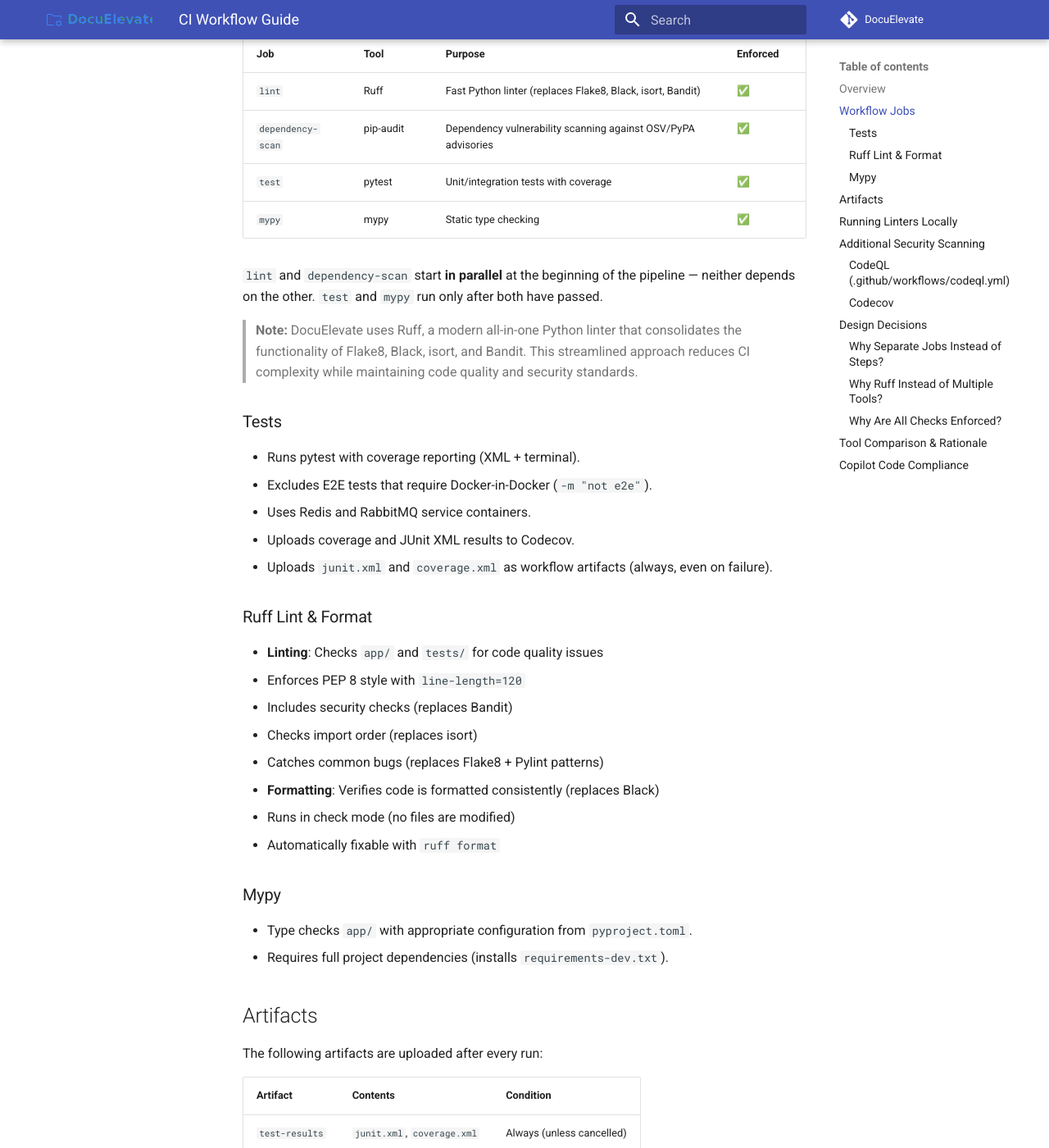
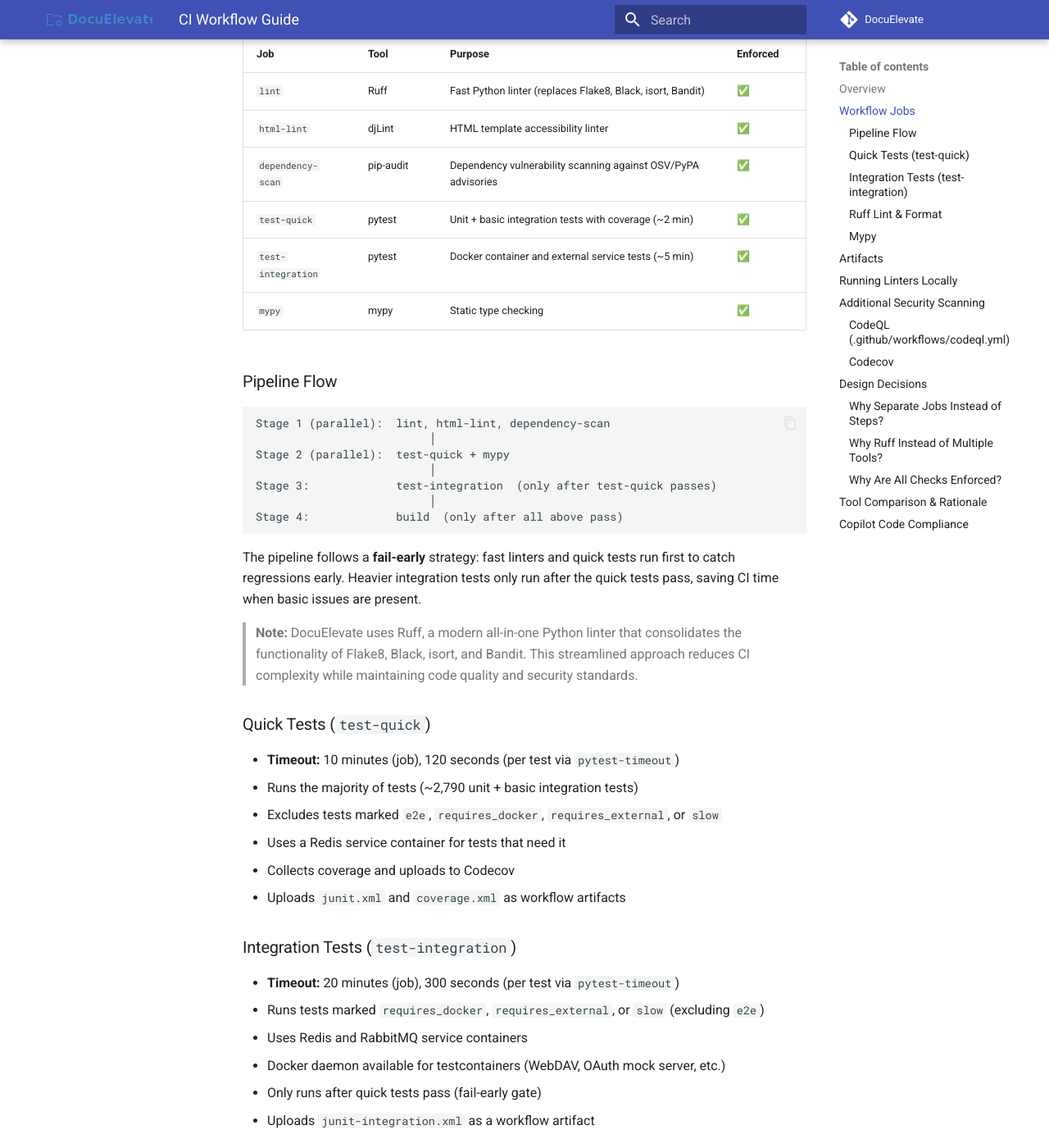
Before and after one commit to christianlouis/DocuElevate, an MkDocs documentation site: the page built from docs/CIWorkflow.md, in a window 1280 px wide and 1400 px high, scrolled down 495 px. Shown: the whole window at 82% size. Built offline with MkDocs 1.6.1 and Material for MkDocs 9.7.7, drawn with Linux system fonts in a browser that asks for light colours; comment, search, counter and statistics services are not loaded; some of the changed text lies outside the part shown.

Commit message:
docs: update CI workflow and integration test documentation for two-stage pipeline
Co-authored-by: christianlouis <361235+christianlouis@users.noreply.github.com>

````diff
--- a/docs/CIWorkflow.md
+++ b/docs/CIWorkflow.md
@@ -11,21 +11,45 @@ The CI workflow (`.github/workflows/tests.yaml`) runs automatically on every pus
 | Job | Tool | Purpose | Enforced |
 |--------|--------|---------------------------------------------|----------|
 | `lint` | Ruff | Fast Python linter (replaces Flake8, Black, isort, Bandit) | ✅ |
+| `html-lint` | djLint | HTML template accessibility linter | ✅ |
 | `dependency-scan` | pip-audit | Dependency vulnerability scanning against OSV/PyPA advisories | ✅ |
-| `test` | pytest | Unit/integration tests with coverage | ✅ |
+| `test-quick` | pytest | Unit + basic integration tests with coverage (~2 min) | ✅ |
+| `test-integration` | pytest | Docker container and external service tests (~5 min) | ✅ |
 | `mypy` | mypy | Static type checking | ✅ |
 
-`lint` and `dependency-scan` start **in parallel** at the beginning of the pipeline — neither depends on the other. `test` and `mypy` run only after both have passed.
+### Pipeline Flow
+
+```
+Stage 1 (parallel):  lint, html-lint, dependency-scan
+                          │
+Stage 2 (parallel):  test-quick + mypy
+                          │
+Stage 3:             test-integration  (only after test-quick passes)
+                          │
+Stage 4:             build  (only after all above pass)
+```
+
+The pipeline follows a **fail-early** strategy: fast linters and quick tests run first to catch regressions early. Heavier integration tests only run after the quick tests pass, saving CI time when basic issues are present.
 
 > **Note:** DocuElevate uses Ruff, a modern all-in-one Python linter that consolidates the functionality of Flake8, Black, isort, and Bandit. This streamlined approach reduces CI complexity while maintaining code quality and security standards.
 
-### Tests
+### Quick Tests (`test-quick`)
 
-- Runs pytest with coverage reporting (XML + terminal).
-- Excludes E2E tests that require Docker-in-Docker (`-m "not e2e"`).
-- Uses Redis and RabbitMQ service containers.
-- Uploads coverage and JUnit XML results to Codecov.
-- Uploads `junit.xml` and `coverage.xml` as workflow artifacts (always, even on failure).
+- **Timeout:** 10 minutes (job), 120 seconds (per test via `pytest-timeout`)
+- Runs the majority of tests (~2,790 unit + basic integration tests)
+- Excludes tests marked `e2e`, `requires_docker`, `requires_external`, or `slow`
+- Uses a Redis service container for tests that need it
+- Collects coverage and uploads to Codecov
+- Uploads `junit.xml` and `coverage.xml` as workflow artifacts
+
+### Integration Tests (`test-integration`)
+
+- **Timeout:** 20 minutes (job), 300 seconds (per test via `pytest-timeout`)
+- Runs tests marked `requires_docker`, `requires_external`, or `slow` (excluding `e2e`)
+- Uses Redis and RabbitMQ service containers
+- Docker daemon available for testcontainers (WebDAV, OAuth mock server, etc.)
+- Only runs after quick tests pass (fail-early gate)
+- Uploads `junit-integration.xml` as a workflow artifact
 
 ### Ruff Lint & Format
 
@@ -48,8 +72,9 @@ The CI workflow (`.github/workflows/tests.yaml`) runs automatically on every pus
 The following artifacts are uploaded after every run:
 
 | Artifact | Contents | Condition |
-|------------------|--------------------------------------|----------------------|
-| `test-results` | `junit.xml`, `coverage.xml` | Always (unless cancelled) |
+|-------------------------------|--------------------------------------|----------------------|
+| `test-results-quick` | `junit.xml`, `coverage.xml` | Always (unless cancelled) |
+| `test-results-integration` | `junit-integration.xml` | Always (unless cancelled) |
 
 ## Running Linters Locally
 
@@ -68,8 +93,14 @@ ruff format --check app/ tests/
 # Run type checking
 mypy app/
 
-# Run tests
-pytest tests/ -v --cov=app --cov-report=term -m "not e2e"
+# Run quick tests (same as CI quick stage)
+pytest tests/ -v --timeout=120 --cov=app --cov-report=term -m "not e2e and not requires_docker and not requires_external and not slow"
+
+# Run integration tests (requires Docker)
+pytest tests/ -v --timeout=300 -m "(requires_docker or requires_external or slow) and not e2e"
+
+# Run all tests except e2e
+pytest tests/ -v --timeout=120 -m "not e2e"
 ```
 
 Or use pre-commit hooks to run checks automatically on each commit (recommended):
````
Also changed, not shown: 1 other file.
